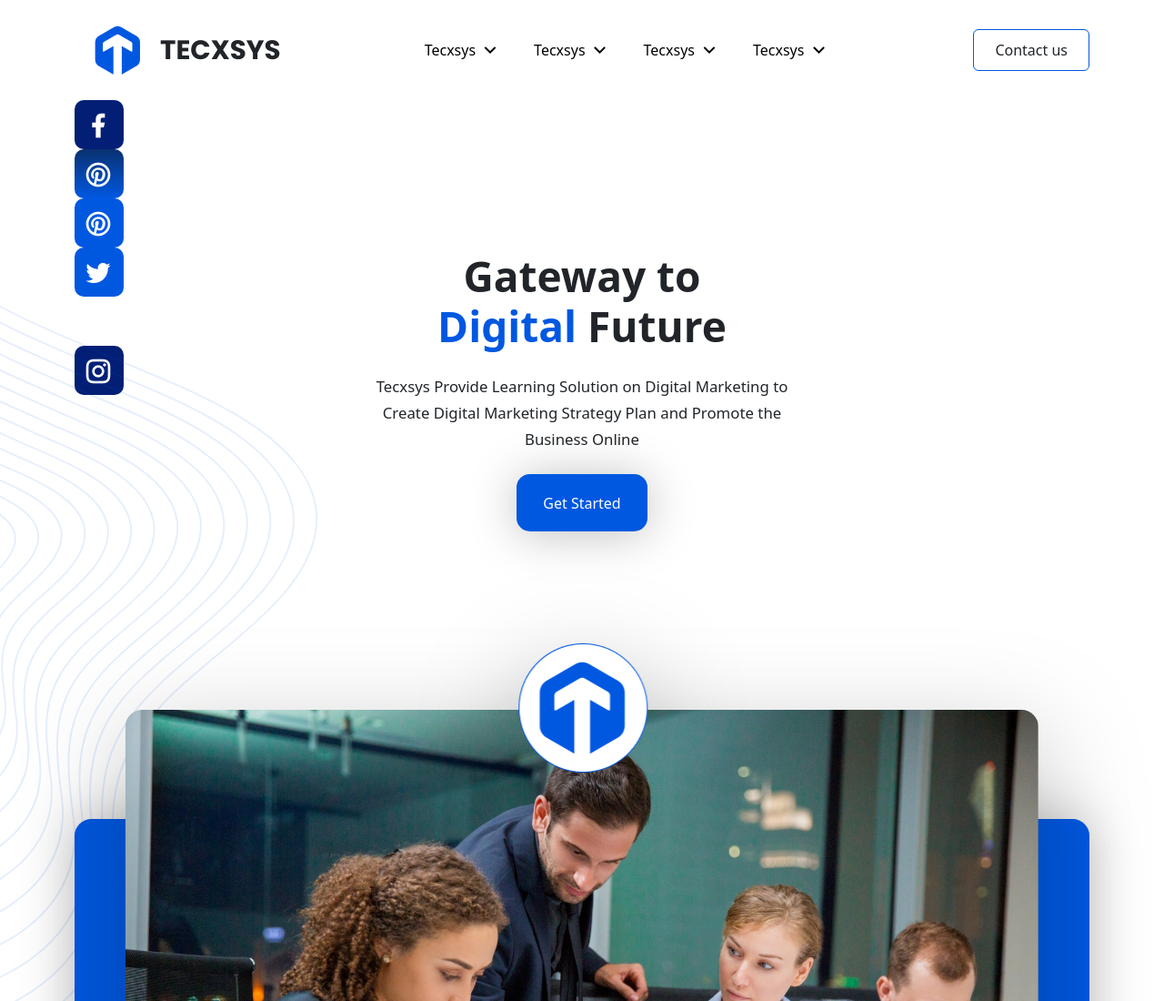
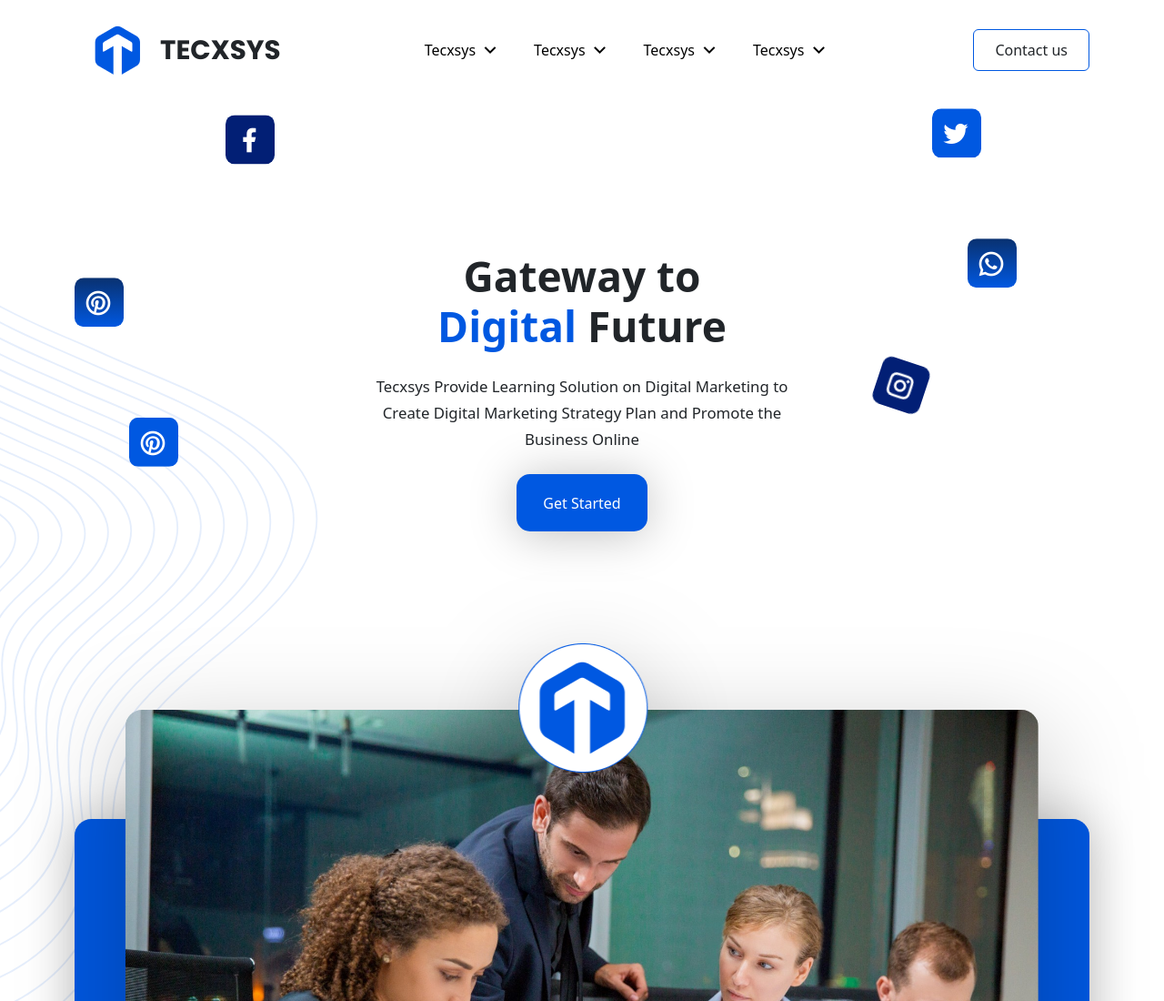
Before and after one commit to Ashabenny123/tecxsys, a website: page index.html in a window 1280 px wide. Shown: the top 1100 px of the page at 91% size. Drawn offline with nearby package versions, Linux system fonts and the light colour scheme.

Commit message:
progress

```diff
--- a/assets/script.js
+++ b/assets/script.js
@@ -1 +1,35 @@
-  AOS.init();
+var leftItem = document.getElementsByClassName("box-l"),
+  rightItem = document.getElementsByClassName("box-r");
+
+(function () {
+  var throttle = function (type, name, obj) {
+    var obj = obj || window;
+    var running = false;
+    var func = function () {
+      if (running) {
+        return;
+      }
+      running = true;
+      requestAnimationFrame(function () {
+        obj.dispatchEvent(new CustomEvent(name));
+        running = false;
+      });
+    };
+    obj.addEventListener(type, func);
+  };
+
+  throttle("scroll", "optimizedScroll");
+})();
+
+window.addEventListener("optimizedScroll", function () {
+  Array.prototype.forEach.call(leftItem, function (el) {
+    // Do stuff here
+    el.style.transform = "rotate(-" + window.pageYOffset + "deg)";
+  });
+  Array.prototype.forEach.call(rightItem, function (el) {
+    // Do stuff here
+    el.style.transform = "rotate(" + window.pageYOffset + "deg)";
+  });
+
+  //rightItem.style.transform = "rotate(" + window.pageYOffset + "deg)";
+});
--- a/assets/style.css
+++ b/assets/style.css
@@ -3,11 +3,13 @@
   --black: #000000;
   --white: #fff;
   --theme: #0058e1;
+  --animHero: jumpOne;
 }
 
 html {
   font-size: 16px;
   font-family: "Poppins";
+  scroll-behavior: smooth;
 }
 
 .logo {
@@ -65,6 +67,7 @@
 .hero .hero-header-title {
   font-weight: 700;
   font-size: 2.875rem;
+  animation: fadeDown 800ms ease-out;
 }
 .hero .hero-header-title .highlight {
   color: var(--theme);
@@ -73,6 +76,7 @@
   font-weight: 400;
   font-size: 1.05rem;
   line-height: 29px;
+  animation: fadeUp 900ms ease-out;
 }
 .hero .hero-cta {
   padding: 1.15rem 1.75rem;
@@ -80,6 +84,7 @@
   box-shadow: 0px 2.75954px 51.5115px rgba(0, 0, 0, 0.25);
   border-radius: 14.7176px;
   color: var(--white);
+  animation: fadeUp 900ms ease-out;
 }
 .social-logo-boxes .box {
   width: 54px;
@@ -87,24 +92,50 @@
   border-radius: 10px;
   padding: 4px 10px;
   color: var(--white);
+  position: absolute;
+  transform: translateX(0);
 }
 .social-logo-boxes .boxOne {
   background-color: #021f75;
+  left: 165.66px;
+  top: 10px;
+  transform: rotate(-49.85deg);
+  animation: var(--animHero) 5s linear 0.2s infinite;
 }
 .social-logo-boxes .boxTwo {
   background: linear-gradient(180deg, #093170 0%, #0058e1 100%);
+  left: 0px;
+  top: 175.62px;
+  transform: rotate(-45deg);
+  animation: var(--animHero) 4s linear 0.3s infinite;
 }
 .social-logo-boxes .boxThree {
   background-color: #0058e1;
+  left: 60px;
+  top: 334.46px;
+  transform: rotate(-45deg);
+  animation: var(--animHero) 3.5s linear 0.4s infinite;
 }
 .social-logo-boxes .boxFour {
   background-color: #0058e1;
+  right: 119.3px;
+  top: 0px;
+  transform: rotate(24.96deg);
+  animation: var(--animHero) 4.5s linear 0.5s infinite;
 }
 .social-logo-boxes .boxFive {
-  background-color: linear-gradient(180deg, #093170 0%, #0058e1 100%);
+  background: linear-gradient(180deg, #093170 0%, #0058e1 100%);
+  right: 80.32px;
+  top: 150px;
+  transform: rotate(25deg);
+  animation: var(--animHero) 5.5s linear 0.7s infinite;
 }
 .social-logo-boxes .boxSix {
   background-color: #021f75;
+  right: 180.46px;
+  top: 280.74px;
+  transform: rotate(25deg);
+  animation: var(--animHero) 6s linear 0.8s infinite;
 }
 .welcome {
   margin-top: 150px;
@@ -209,6 +240,21 @@
   color: rgba(255, 255, 255, 0.75);
 }
 
+@keyframes jumpOne {
+  0% {
+    -webkit-transform: translate3d(0, 0, 0), rotate(0);
+    transform: translate3d(0, 0, 0), rotate(0);
+  }
+  40% {
+    -webkit-transform: translate3d(0, 20px, 0);
+    transform: translate3d(0, 20px, 0);
+  }
+  100% {
+    -webkit-transform: translate3d(0, 0, 0), rotate(360deg);
+    transform: translate3d(0, 0, 0), rotate(360deg);
+  }
+}
+
 @keyframes jumpTwo {
   0% {
     -webkit-transform: translate3d(0, 0, 0);
@@ -223,3 +269,34 @@
     transform: translate3d(0, 0, 0);
   }
 }
+
+@keyframes rotate {
+  0% {
+    -webkit-transform: rotate(0);
+    transform: rotate(0);
+  }
+  100% {
+    -webkit-transform: rotate(360deg);
+    transform: rotate(360deg);
+  }
+}
+@keyframes fadeDown {
+  0% {
+    opacity: 0;
+    transform: translateY(-50%);
+  }
+  100% {
+    opacity: 1;
+    transform: translateY(0);
+  }
+}
+@keyframes fadeUp {
+  0% {
+    opacity: 0;
+    transform: translateY(50%);
+  }
+  100% {
+    opacity: 1;
+    transform: translateY(0);
+  }
+}
--- a/index.html
+++ b/index.html
@@ -19,7 +19,6 @@
     />
     <link rel="stylesheet" href="assets/style.css" />
     <script src="https://unpkg.com/aos@2.3.1/dist/aos.js " defer></script>
-    <script src="assets/script.js" defer></script>
   </head>
 
   <body>
@@ -51,17 +50,19 @@
       <div class="hero">
         <div class="hero-content">
           <div class="social-logo-boxes">
-            <div class="box boxOne"><i class="ri-facebook-fill ri-2x"></i></div>
-            <div class="box boxTwo">
+            <div class="box box-l boxOne">
+              <i class="ri-facebook-fill ri-2x"></i>
+            </div>
+            <div class="box box-l boxTwo">
               <i class="ri-pinterest-line ri-2x"></i>
             </div>
-            <div class="box boxThree">
+            <div class="box box-l boxThree">
               <i class="ri-pinterest-line ri-2x"></i>
             </div>
-            <div class="box boxFour">
+            <div class="box box-r boxFour">
               <i class="ri-twitter-fill ri-2x"></i>
             </div>
-            <div class="box boxFive">
+            <div class="box box-r boxFive">
               <i class="ri-whatsapp-line ri-2x"></i>
             </div>
             <div class="box boxSix">
@@ -145,5 +146,7 @@
         </div>
       </section>
     </div>
+
+    <script src="assets/script.js"></script>
   </body>
 </html>
```
